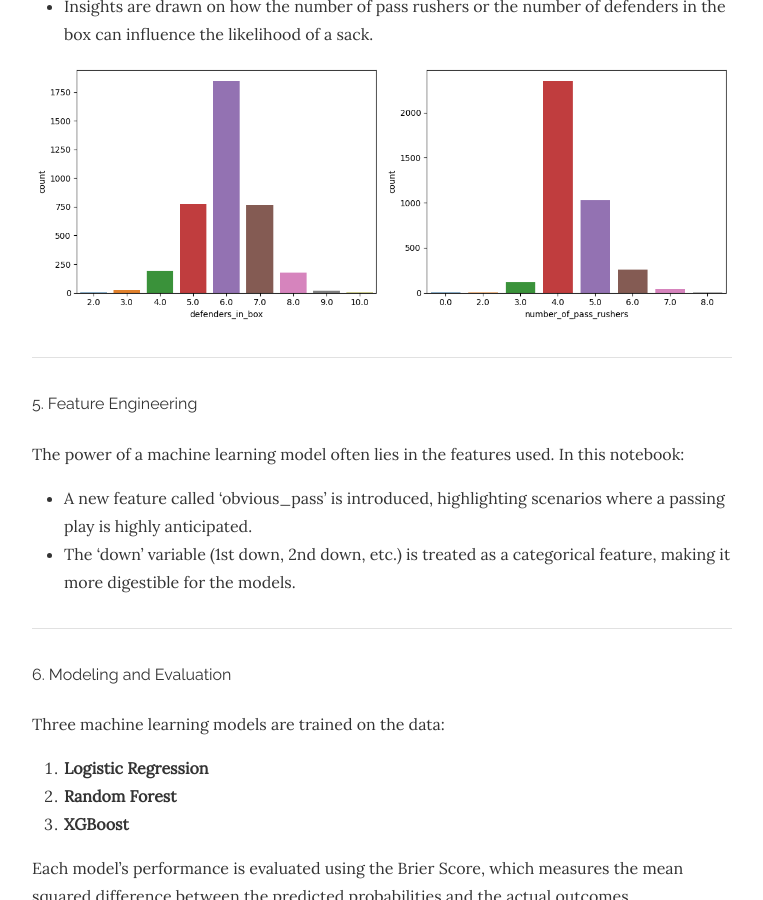
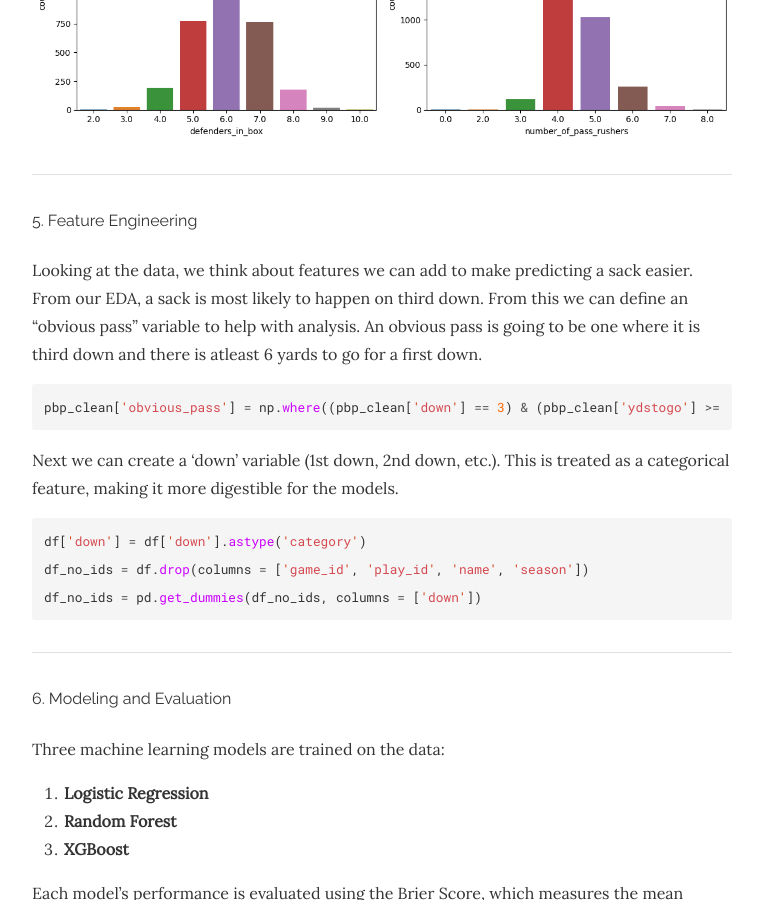
Before and after one commit to ethantompkins/ethantompkins.github.io, a Jekyll site: the page built from _posts/2023-09-21-Sack-Prediction-LR.md, in a window 1280 px wide and 900 px high, scrolled down 1853 px. Shown: the whole window, without its empty margins (258-1021 px from the left). Built offline with Jekyll 4.4.1, drawn with Linux system fonts in a browser that asks for light colours; nearby versions of some CDN libraries; some of the changed text lies outside the part shown.

Commit message:
blog post

````diff
--- a/_posts/2023-09-21-Sack-Prediction-LR.md
+++ b/_posts/2023-09-21-Sack-Prediction-LR.md
@@ -39,9 +39,13 @@ pbp_clean = pbp[(pbp['pass'] == 1) & (pbp['play_type'] != "no_play")]
 #### 4. Exploratory Data Analysis (EDA)
 
 Visualization plays a crucial role in understanding the dataset. Through EDA:
-- The distribution of sacks in the dataset is visualized to understand the balance between plays resulting in sacks and those that don't.
-<img align="center" width="100%" src="{{ site.github.url }}/images/sack_prediction_lr/sack_count.png" alt="Sack count">
+- The distribution of sacks in the dataset is visualized using a count plot to understand the balance between plays resulting in sacks and those that don't. We can also look at the amount of sacks that occur each down.
+<div style="display: flex; justify-content: space-between;">
 
+<img src="{{ site.github.url }}/images/sack_prediction_lr/sack_count.png" alt="Sack count" style="width: 50%; max-width: 900px;">
+<img src="{{ site.github.url }}/images/sack_prediction_lr/sack_count_per_down_.png" alt="Sack count per down" style="width: 50%; max-width: 900px;">
+
+</div>
 - Insights are drawn on how the number of pass rushers or the number of defenders in the box can influence the likelihood of a sack.
 
 <div style="display: flex; justify-content: space-between;">
@@ -55,9 +59,19 @@ Visualization plays a crucial role in understanding the dataset. Through EDA:
 
 #### 5. Feature Engineering
 
-The power of a machine learning model often lies in the features used. In this notebook:
-- A new feature called 'obvious_pass' is introduced, highlighting scenarios where a passing play is highly anticipated.
-- The 'down' variable (1st down, 2nd down, etc.) is treated as a categorical feature, making it more digestible for the models.
+Looking at the data, we think about features we can add to make predicting a sack easier. From our EDA, a sack is most likely to happen on third down. From this we can define an "obvious pass" variable to help with analysis. An obvious pass is going to be one where it is third down and there is atleast 6 yards to go for a first down.
+
+```python
+pbp_clean['obvious_pass'] = np.where((pbp_clean['down'] == 3) & (pbp_clean['ydstogo'] >= 6), 1,0)
+```
+
+Next we can create a 'down' variable (1st down, 2nd down, etc.). This is treated as a categorical feature, making it more digestible for the models.
+
+```python
+df['down'] = df['down'].astype('category')
+df_no_ids = df.drop(columns = ['game_id', 'play_id', 'name', 'season'])
+df_no_ids = pd.get_dummies(df_no_ids, columns = ['down'])
+```
 
 ---
 
````
